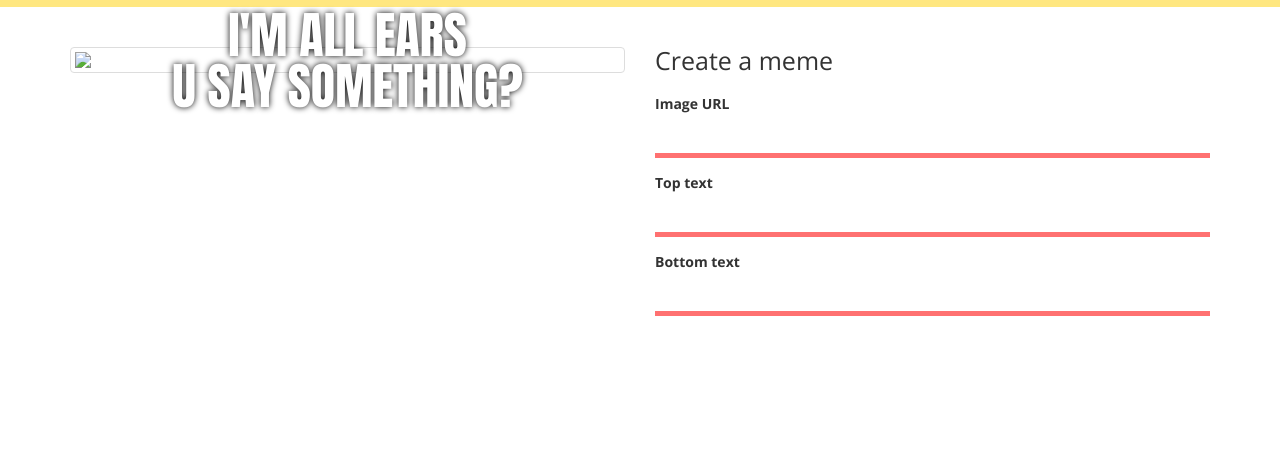
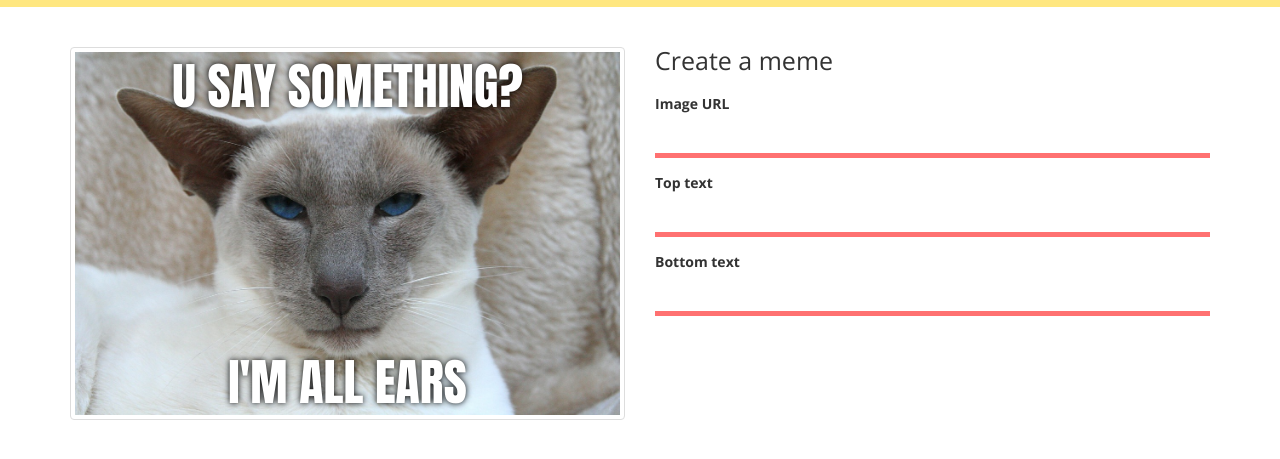
Before and after one commit to AustinMH/bonsai, a plain HTML site: page index.html in a window 1280 px wide. Shown: the part 53-512 px from the top of the page. Drawn offline with nearby package versions, Linux system fonts and the light colour scheme.

Commit message:
Update index.html

```diff
--- a/index.html
+++ b/index.html
@@ -19,7 +19,7 @@
           <div class="col-md-6">
 
             <div class="meme thumbnail">
-              <img src="img/cat.jpg">
+              <img src="img/cat.jpeg">
               <h1 class="top-caption">U say something?</h1>
               <h1 class="bottom-caption">I'm all ears</h1>
             </div>
```
